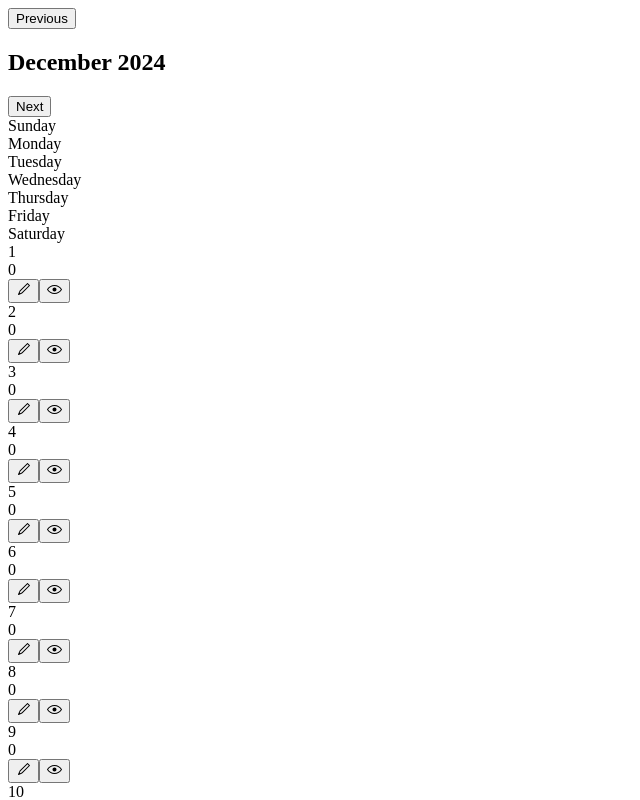
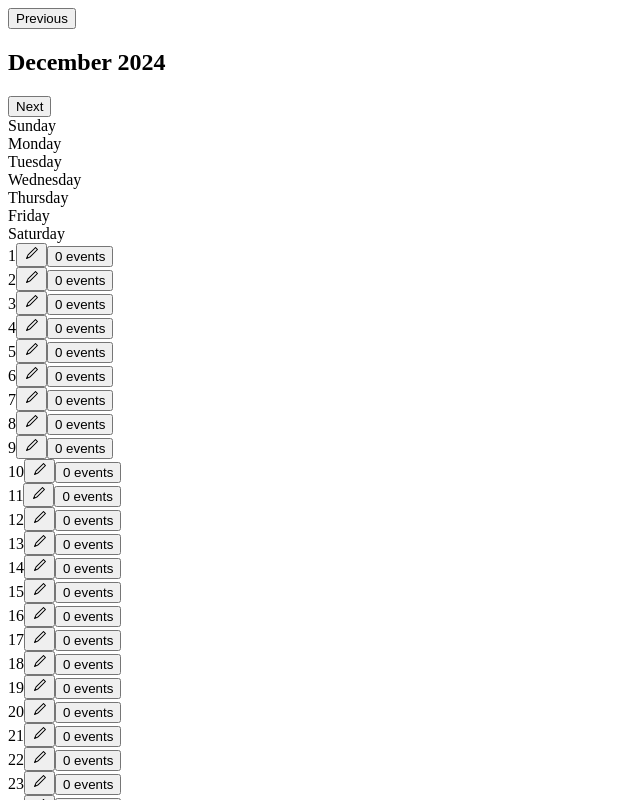
Before and after one commit to the-bipu/dacoid-digital-assignment, a Next.js app: page / in a window 1280 px wide. Shown: the top 800 px of the page, without its empty margins (0-640 px from the left). Built offline with nearby package versions, Linux system fonts and the light colour scheme.

Commit message:
Update Count 🐦‍🔥
update the get events, added count for events and also added selected day highlighting feature

```diff
--- a/app/globals.css
+++ b/app/globals.css
@@ -89,6 +89,18 @@ body {
   color: var(--foreground);
 }
 
+html::-webkit-scrollbar {
+  width: .0rem;
+}
+
+html::-webkit-scrollbar-track {
+  background: black;
+}
+
+html::-webkit-scrollbar-thumb {
+  background: #ffffff;
+}
+
 .parentCard {
   transition: all;
 
--- a/components/common/Calendar.tsx
+++ b/components/common/Calendar.tsx
@@ -27,6 +27,8 @@ const Calendar = () => {
         day: '',
         type: ''
     });
+
+    const [selected, setSelected] = useState<number | null>(null);
 
     const [events, setEvents] = useState<EventData[]>([]);
     const [eventType, setEventType] = useState<string>('');
@@ -97,7 +99,8 @@ const Calendar = () => {
 
         const event: EventData = {
             ...formData,
-            day: `${selectedDay} ${currentDate.toLocaleDateString('default', { month: 'long', year: 'numeric' })}`
+            day: `${selectedDay} ${currentDate.toLocaleDateString('default', { month: 'long', year: 'numeric' })}`,
+            type: eventType
         };
 
         const storedEvents = localStorage.getItem('events');
@@ -115,6 +118,13 @@ const Calendar = () => {
 
     const daysOfWeek = ['Sunday', 'Monday', 'Tuesday', 'Wednesday', 'Thursday', 'Friday', 'Saturday'];
     const calendarDays = generateCalendarDays();
+
+    const isToday = (day: number) => {
+        const today = new Date();
+        return today.getDate() === day &&
+            today.getMonth() === currentDate.getMonth() &&
+            today.getFullYear() === currentDate.getFullYear();
+    };
 
     return (
         <div className="w-full h-full text-center">
@@ -136,19 +146,13 @@ const Calendar = () => {
 
                 {/* Render the calendar days */}
                 {calendarDays.map((day, index) => (
-                    <div key={index} className={`h-24 p-2 relative flex items-center justify-center border rounded text-2xl text-center cursor-pointer ${day ? 'bg-white' : 'bg-gray-100'} parentCard`}>
+                    <div key={index} className={`h-24 p-2 relative flex items-center justify-center border rounded text-2xl text-center cursor-pointer parentCard ${day ? 'bg-white' : 'bg-gray-100'} ${day && isToday(day) ? 'bg-blue-500 text-white' : ''} ${selected === day ? 'bg-green-500 text-white' : ''}`} onClick={() => setSelected(day)}>
                         {day}
-
-                        {day && (
-                            <div className='absolute bottom-2 left-2 border border-slate-300 h-8 w-8 rounded flex items-center justify-center text-lg childCard'>
-                                {getEventsForDay(day).length}
-                            </div>
-                        )}
 
                         {day && (
                             <Dialog>
                                 <DialogTrigger asChild>
-                                    <Button variant={'outline'} onClick={() => setSelectedDay(day)} className='absolute top-2 right-2 border border-slate-300 rounded p-2 childCard'>
+                                    <Button variant={'outline'} onClick={() => setSelectedDay(day)} className='absolute top-2 left-2 border border-slate-300 rounded p-2 childCard'>
                                         <Pencil1Icon />
                                     </Button>
                                 </DialogTrigger>
@@ -206,10 +210,11 @@ const Calendar = () => {
                         {day && (
                             <Dialog>
                                 <DialogTrigger asChild>
-                                    <Button variant={'outline'} className='absolute top-2 left-2 border border-slate-300 rounded p-2 childCard'>
-                                        <EyeOpenIcon />
+                                    <Button variant={'outline'} className='absolute h-6 bottom-2 left-2 border border-slate-300 rounded px-2 childCard'>
+                                        {getEventsForDay(day).length} events
                                     </Button>
                                 </DialogTrigger>
+                                {getEventsForDay(day).length > 0 && (
                                     <DialogContent className='bg-white'>
                                         <DialogHeader>
                                             <DialogTitle>Events for this day;</DialogTitle>
@@ -224,6 +229,7 @@ const Calendar = () => {
                                             </DialogDescription>
                                         </DialogHeader>
                                     </DialogContent>
+                                )}
                             </Dialog>
                         )}
 
```
Lines whose indentation alone changed are shown as unchanged.
